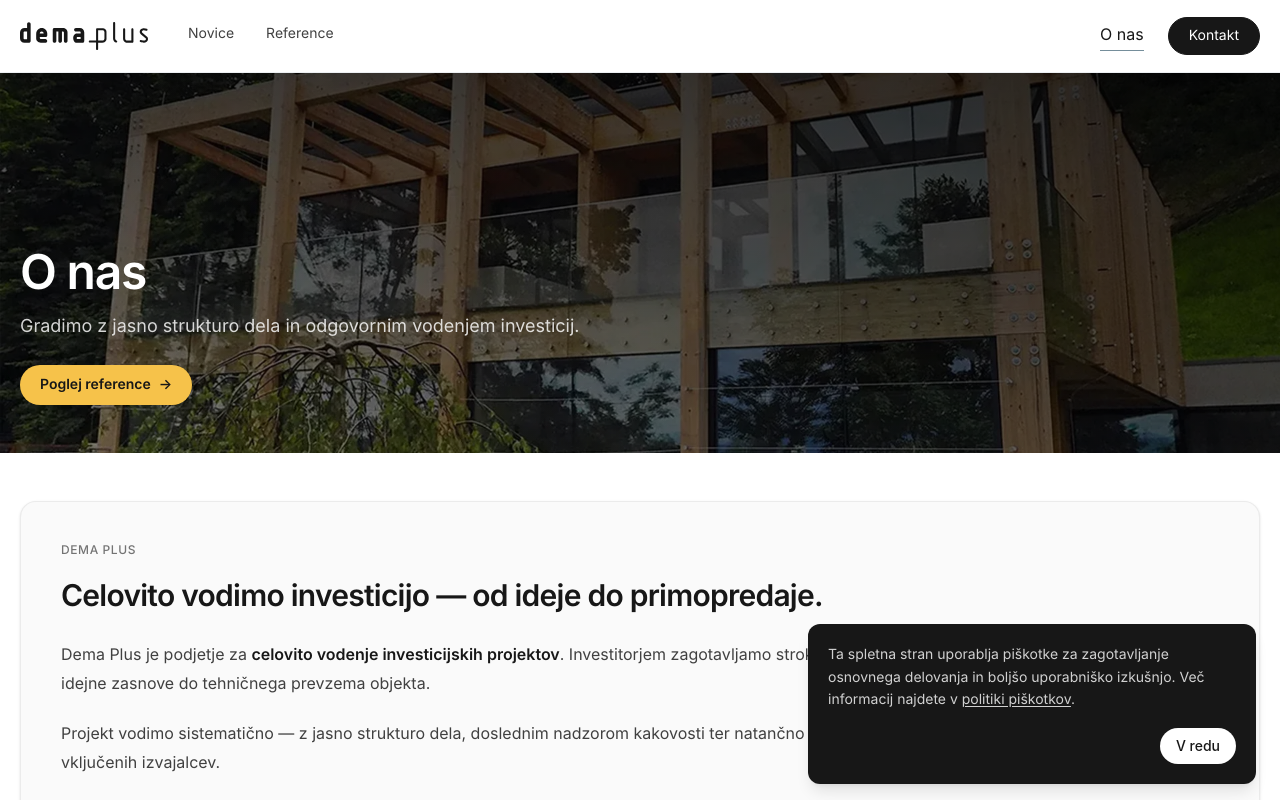
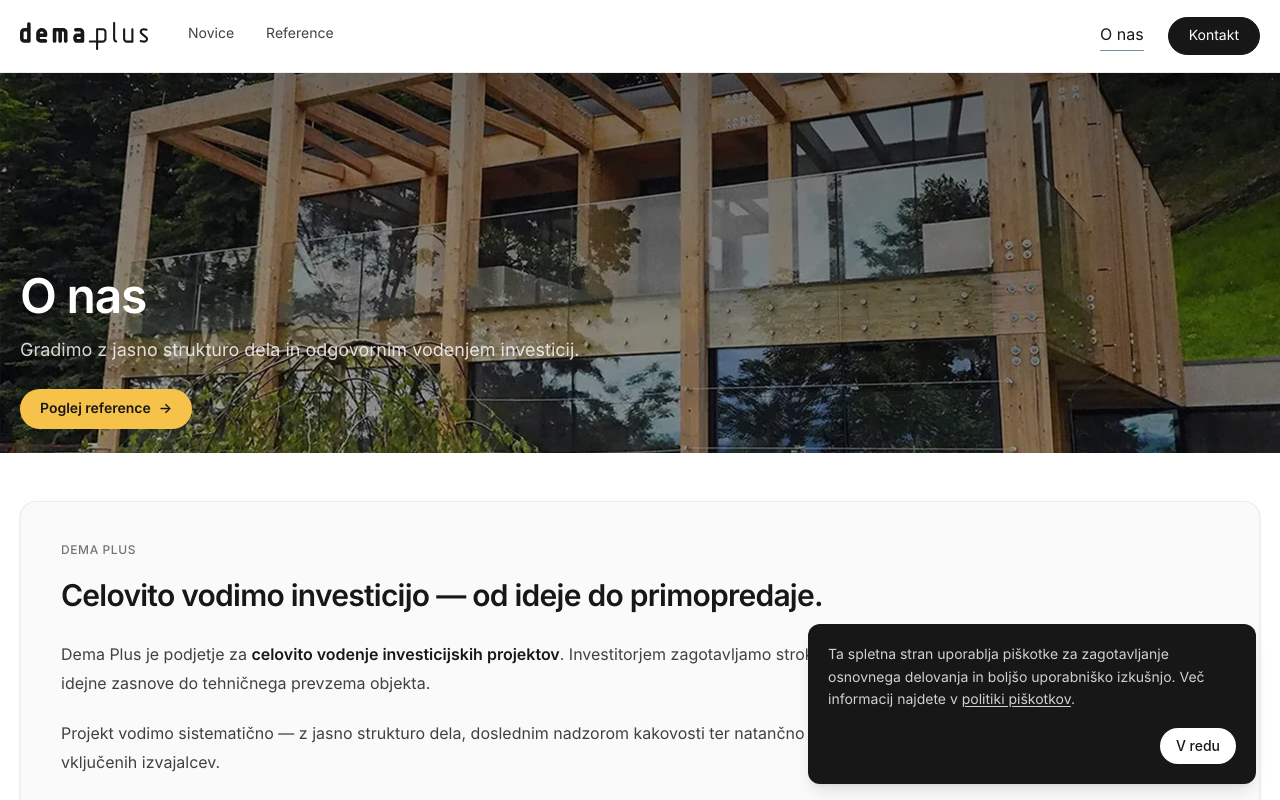
Before and after one commit to bauma-2026/demaplus-next, a Next.js app: page /o-nas in a window 1280 px wide. Shown: the top 800 px of the page. Built offline with nearby package versions, Linux system fonts and the light colour scheme.

Commit message:
Adjust hero gradient overlay

```diff
--- a/src/components/about/AboutHero.tsx
+++ b/src/components/about/AboutHero.tsx
@@ -18,8 +18,10 @@ export default function AboutHero() {
   style={{ objectPosition: "50% 35%" }}
 />
 
-        <div className="absolute inset-0 z-10 bg-gradient-to-b from-black/68 via-black/52 to-black/36" />
-        <div className="absolute inset-0 z-10 bg-gradient-to-l from-black/40 via-black/18 to-transparent" />
+<div className="absolute inset-0 z-10 bg-gradient-to-b from-black/42 via-black/26 to-black/14" />
+<div className="absolute inset-0 z-10 bg-gradient-to-l from-black/18 via-black/8 to-transparent" />
+
+Če želiš, ti lahko dam še 3 natančne variante: subtle, balanced, dramatic.
 
         <Container className="relative z-10 h-full">
           <div className="flex h-full items-end pb-8 sm:pb-10 lg:pb-12">
```
Lines whose indentation alone changed are shown as unchanged.
